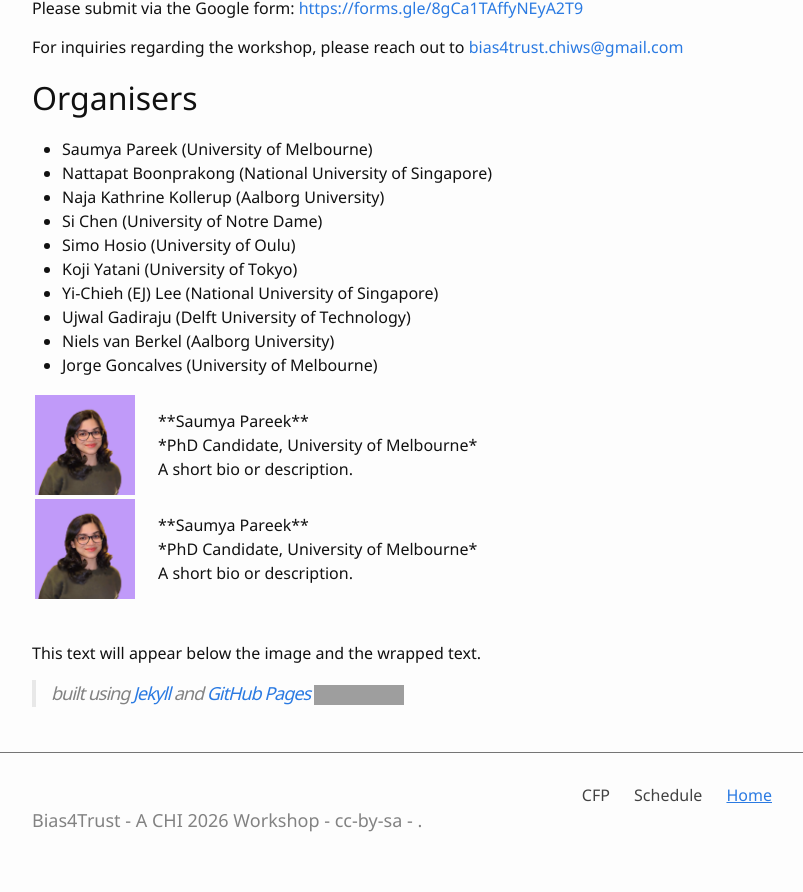
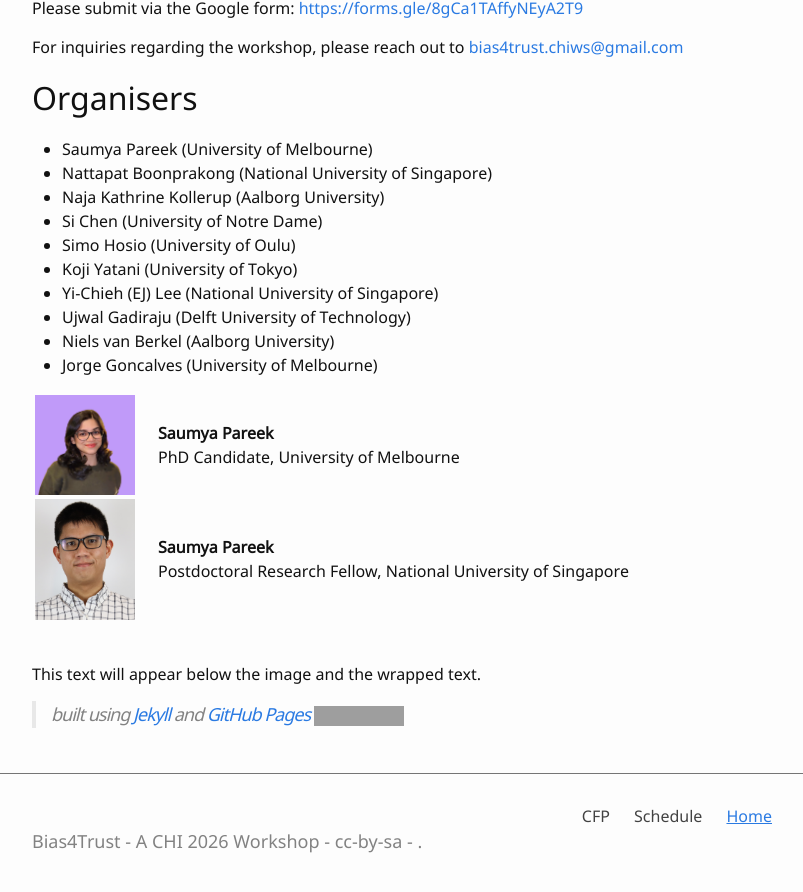
Before and after one commit to chi-bias-trust/chi-bias-trust.github.io, a Jekyll site: the page built from index.md, in a window 1280 px wide and 900 px high, scrolled down 3080 px. Shown: the top 892 px of the window, without its empty margins (238-1041 px from the left). Built offline with Jekyll 4.4.1, drawn with Linux system fonts in a browser that asks for light colours; grey boxes are pictures that could not be loaded.

Commit message:
Update index.md

```diff
--- a/index.md
+++ b/index.md
@@ -69,24 +69,22 @@ For inquiries regarding the workshop, please reach out to [bias4trust.chiws@gmai
       <img src="images/Saumya.png" alt="Saumya Pareek" width="100"/>
     </td>
     <td>
-      **Saumya Pareek**
+      <b>Saumya Pareek</b>
       <br>
-      *PhD Candidate, University of Melbourne*
+      PhD Candidate, University of Melbourne
       <br>
-      A short bio or description.
     </td>
   </tr>
 
 <tr>
     <td style="padding-right: 20px;">
-      <img src="images/Saumya.png" alt="Saumya Pareek" width="100"/>
+      <img src="images/Natt.jpeg" alt="Nattapat Boonprakong" width="100"/>
     </td>
     <td>
-      **Saumya Pareek**
+      <b>Saumya Pareek</b>
       <br>
-      *PhD Candidate, University of Melbourne*
+      Postdoctoral Research Fellow, National University of Singapore
       <br>
-      A short bio or description.
     </td>
   </tr>
 
```
